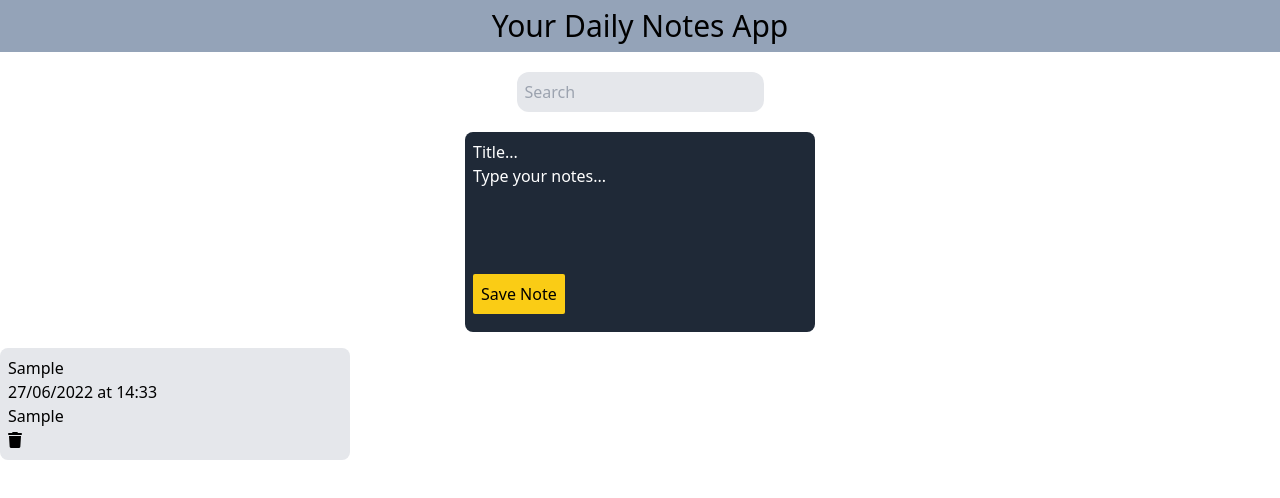
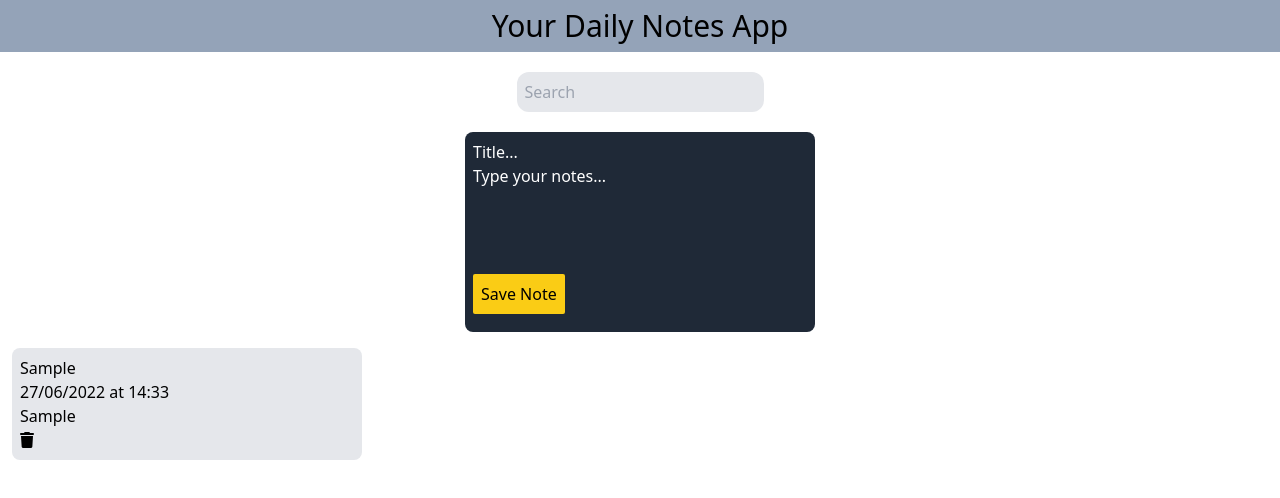
Before and after one commit to Oluwaniphise/ReactNotesApp, a React (Create React App) app: page / in a window 1280 px wide. Both pictures are taken after typing "Sample", "Sample" into the empty fields and a click on the button "Save Note". Shown: the top 498 px of the page. Built offline with nearby package versions, Linux system fonts and the light colour scheme.

Commit message:
fixing spaces

```diff
--- a/src/App.js
+++ b/src/App.js
@@ -53,7 +53,7 @@ function App() {
       outline-none border-gray-200  " placeholder="Search"  />
 
       <div className="">
-        <div className=" mx-3 md:mx-auto bg-gray-800 p-2 h-[200px] w-auto md:w-[350px] rounded-lg">
+        <div className="mx-3 md:mx-auto bg-gray-800 p-2 h-[200px] w-auto md:w-[350px] rounded-lg">
           <input type="text" value={title} autoFocus
 
             onChange={setTitleHandler}
--- a/src/Note.jsx
+++ b/src/Note.jsx
@@ -6,8 +6,8 @@ const Note = ({note, notes, setNotes}) => {
 
     return (
 
-                <div className=" mt-4">
-              <div key={note.id} className="relative bg-gray-200 p-2 w-auto h-auto md:w-[350px] rounded-lg">
+                // <div className=" mt-3 ">
+              <div key={note.id} className="mx-3 px-[3rem] relative bg-gray-200 p-2 w-auto h-auto md:w-[350px] rounded-lg">
                 <h3 className="text-black  text-2xl">{note.title}</h3>
                 <p className="mb-4">{note.date} at {note.time}</p>
                 <p className="text-black mb-[1rem]">{note.text}</p>
@@ -18,7 +18,7 @@ const Note = ({note, notes, setNotes}) => {
 
                 </div>
               </div>
-            </div>
+            // </div>
 
      );
 }
--- a/src/NotesList.jsx
+++ b/src/NotesList.jsx
@@ -2,7 +2,7 @@ import Note from "./Note";
 
 const NotesList = ({setNotes, notes}) => {
     return (
-        <div className="px-2 grid grid-cols-1 gap-[2rem] mt-4 xl:grid-cols-3">
+        <div className="grid grid-cols-1 gap-[2rem] mt-4 xl:grid-cols-3">
 
         {notes.map(note => (
 
```
